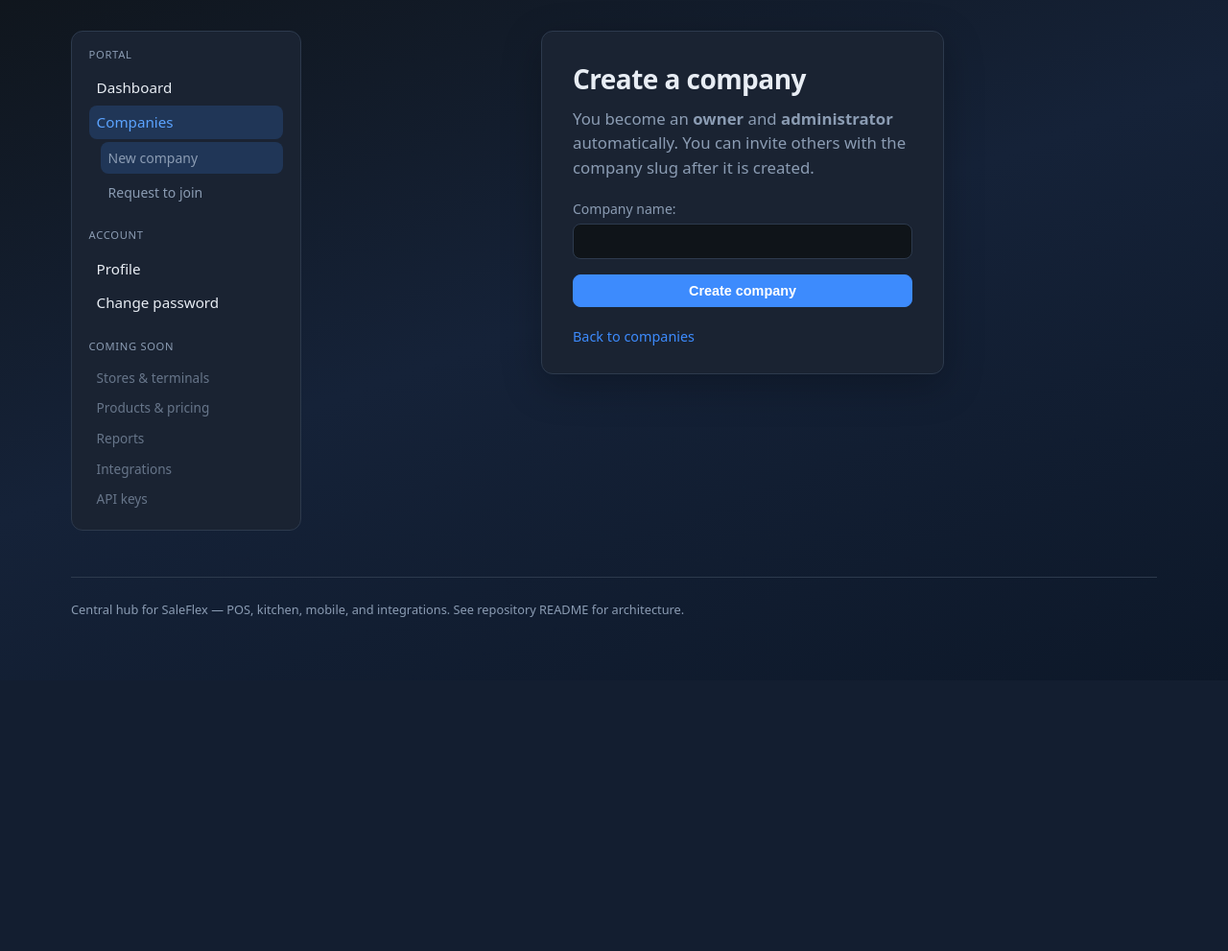
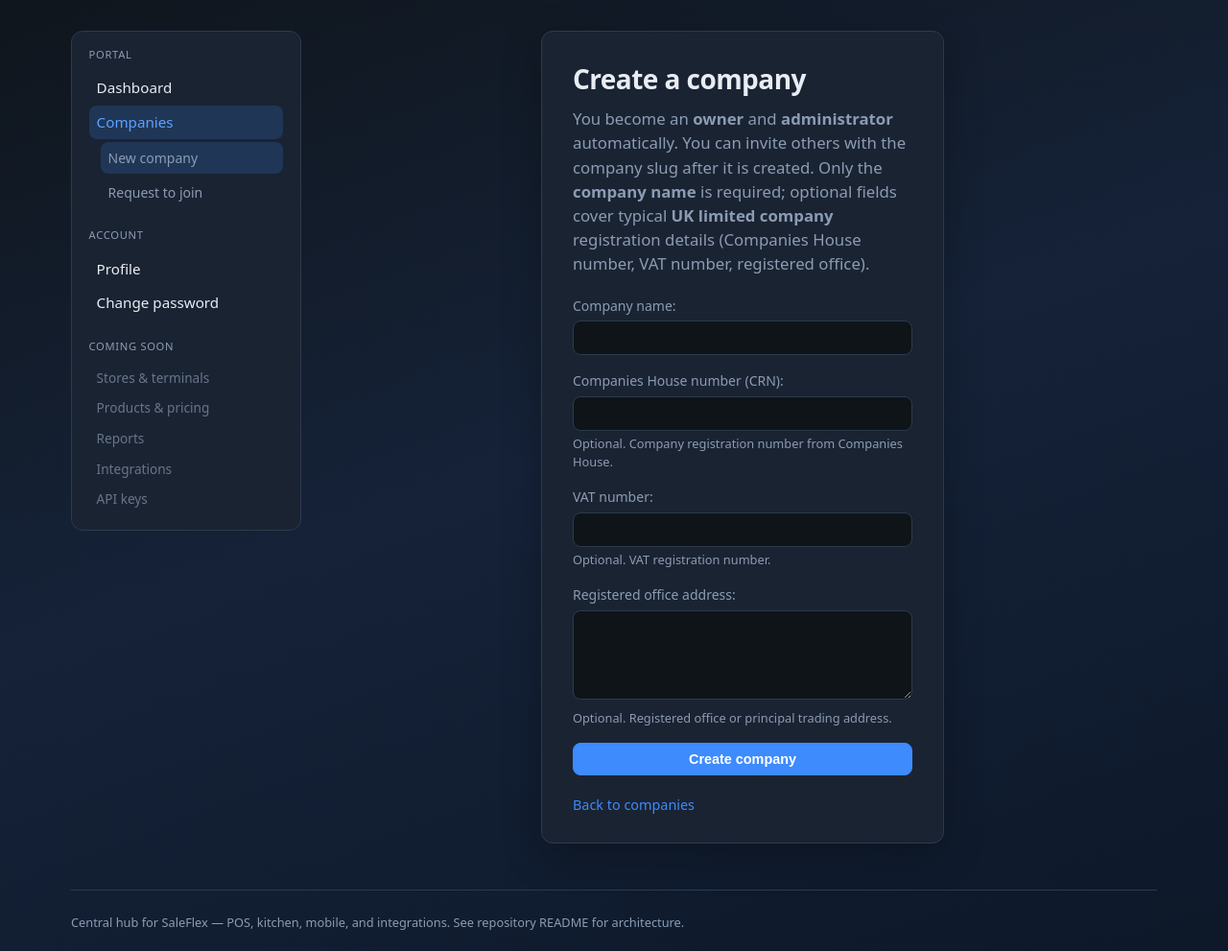
Before and after one commit to SaleFlex/SaleFlex.GATE, a Django app: page /companies/create/ in a window 1280 px wide. Shown: the part 91-1082 px from the top of the page at 96% size. Before the commit the page ends 734 px from the top, so only its background shows below. Run offline with Django 5.2, Linux system fonts and the light colour scheme; the visitor is signed in with stand-in values (Sample User, id 1); data comes from the database, SQL or seed files in the repository.

Commit message:
Add optional company registration fields (CRN, VAT, registered office) on portal Company model with English UI and docs, removing country-prefixed column names.

```diff
--- a/pos_api_app/models/country.py
+++ b/pos_api_app/models/country.py
@@ -31,7 +31,7 @@ class Country(models.Model):
     # Short code of the country, e.g., "US" or "TR"
     code = models.CharField(max_length=50, null=True, blank=True)
 
-    # Abbreviation or short name of the country, e.g., "USA" or "Türkiye"
+    # Abbreviation or short name of the country, e.g., "USA" or "TR"
     short_name = models.CharField(max_length=50, null=True, blank=True)
 
     # Currency code of the country, e.g., "USD" or "TRY"
--- a/web_ui_app/forms.py
+++ b/web_ui_app/forms.py
@@ -28,7 +28,7 @@ from django.contrib.auth.forms import (
 )
 from django.contrib.auth.models import User
 
-from .models import UserProfile
+from .models import Company, UserProfile
 from .widgets import (
     AtomicEmailInput,
     AtomicFileInput,
@@ -119,11 +119,52 @@ class GateUserAvatarForm(forms.ModelForm):
         f.widget = AtomicFileInput(attrs={**f.widget.attrs})
 
 
+COMPANY_REGISTRATION_OPTIONAL_KEYS = (
+    "companies_house_number",
+    "vat_number",
+    "registered_office",
+)
+
+
+def registration_kwargs_from_cleaned(cleaned_data: dict) -> dict[str, str]:
+    """Map optional registration fields from a create form's cleaned_data to model kwargs."""
+    out: dict[str, str] = {}
+    for key in COMPANY_REGISTRATION_OPTIONAL_KEYS:
+        raw = cleaned_data.get(key)
+        if raw is None:
+            out[key] = ""
+        elif isinstance(raw, str):
+            out[key] = raw.strip()
+        else:
+            out[key] = str(raw)
+    return out
+
+
 class CompanyCreateForm(forms.Form):
     name = forms.CharField(
         max_length=200,
         label="Company name",
         widget=AtomicTextInput(attrs={"autocomplete": "organization"}),
+    )
+    companies_house_number = forms.CharField(
+        required=False,
+        max_length=32,
+        label="Companies House number (CRN)",
+        help_text="Optional. Company registration number from Companies House.",
+        widget=AtomicTextInput(attrs={"autocomplete": "off"}),
+    )
+    vat_number = forms.CharField(
+        required=False,
+        max_length=32,
+        label="VAT number",
+        help_text="Optional. VAT registration number.",
+        widget=AtomicTextInput(attrs={"autocomplete": "off"}),
+    )
+    registered_office = forms.CharField(
+        required=False,
+        label="Registered office address",
+        help_text="Optional. Registered office or principal trading address.",
+        widget=AtomicTextarea(attrs={"rows": 3}),
     )
 
     def clean_name(self) -> str:
@@ -131,6 +172,41 @@ class CompanyCreateForm(forms.Form):
         if not n:
             raise forms.ValidationError("Enter a company name.")
         return n
+
+
+class CompanyRegistrationForm(forms.ModelForm):
+    """Owner/admin: edit display name and optional registration fields (slug unchanged)."""
+
+    class Meta:
+        model = Company
+        fields = ("name",) + COMPANY_REGISTRATION_OPTIONAL_KEYS
+
+    def __init__(self, *args, **kwargs):
+        super().__init__(*args, **kwargs)
+        self.fields["name"].widget = AtomicTextInput(
+            attrs={**self.fields["name"].widget.attrs, "autocomplete": "organization"}
+        )
+        self.fields["registered_office"].widget = AtomicTextarea(
+            attrs={**self.fields["registered_office"].widget.attrs, "rows": 4}
+        )
+        for key in COMPANY_REGISTRATION_OPTIONAL_KEYS:
+            if key == "registered_office":
+                continue
+            f = self.fields[key]
+            f.widget = AtomicTextInput(attrs={**f.widget.attrs, "autocomplete": "off"})
+
+    def clean_name(self) -> str:
+        n = (self.cleaned_data.get("name") or "").strip()
+        if not n:
+            raise forms.ValidationError("Enter a company name.")
+        return n
+
+    def clean(self):
+        data = super().clean()
+        for name, val in list(data.items()):
+            if isinstance(val, str):
+                data[name] = val.strip()
+        return data
 
 
 class CompanyJoinForm(forms.Form):
--- a/web_ui_app/models.py
+++ b/web_ui_app/models.py
@@ -54,11 +54,36 @@ class Company(models.Model):
 
     name = models.CharField(max_length=200)
     slug = models.SlugField(max_length=96, unique=True, db_index=True)
+    # Optional registration details (aligned with typical UK limited-company data; only name is required)
+    companies_house_number = models.CharField(
+        max_length=32,
+        blank=True,
+        verbose_name="Companies House number",
+        help_text="Company registration number (CRN) from Companies House, if applicable.",
+    )
+    vat_number = models.CharField(
+        max_length=32,
+        blank=True,
+        verbose_name="VAT number",
+        help_text="VAT registration number, if applicable.",
+    )
+    registered_office = models.TextField(
+        blank=True,
+        verbose_name="Registered office address",
+        help_text="Registered office or principal trading address, if recorded.",
+    )
     created_at = models.DateTimeField(auto_now_add=True)
     updated_at = models.DateTimeField(auto_now=True)
 
     def __str__(self) -> str:
         return self.name
+
+    def has_registration_details(self) -> bool:
+        return bool(
+            self.companies_house_number
+            or self.vat_number
+            or self.registered_office
+        )
 
 
 class CompanyMembership(models.Model):
--- a/web_ui_app/static/web_ui_app/css/base.css
+++ b/web_ui_app/static/web_ui_app/css/base.css
@@ -416,3 +416,19 @@ footer.site { margin-top: 3rem; padding-top: 1.5rem; border-top: 1px solid var(-
     color: var(--text);
     font: inherit;
 }
+
+.registration-dl {
+    margin: 0 0 1.5rem;
+    display: grid;
+    grid-template-columns: minmax(8rem, 12rem) 1fr;
+    gap: 0.35rem 1.25rem;
+}
+.registration-dl dt {
+    color: var(--muted);
+    font-size: 0.8rem;
+    font-weight: 600;
+}
+.registration-dl dd {
+    margin: 0;
+}
+.company-registration-form { margin-bottom: 1.5rem; }
--- a/web_ui_app/templates/web_ui_app/company_create.html
+++ b/web_ui_app/templates/web_ui_app/company_create.html
@@ -5,7 +5,7 @@
 {% block portal_content %}
 <div class="card card-narrow">
     <h1>Create a company</h1>
-    <p class="lead lead-tight">You become an <strong>owner</strong> and <strong>administrator</strong> automatically. You can invite others with the company slug after it is created.</p>
+    <p class="lead lead-tight">You become an <strong>owner</strong> and <strong>administrator</strong> automatically. You can invite others with the company slug after it is created. Only the <strong>company name</strong> is required; optional fields cover typical <strong>UK limited company</strong> registration details (Companies House number, VAT number, registered office).</p>
     <form method="post" action="">
         {% csrf_token %}
         {% for field in form %}
--- a/web_ui_app/views/company_create.py
+++ b/web_ui_app/views/company_create.py
@@ -28,7 +28,7 @@ from django.db import transaction
 from django.http import HttpRequest, HttpResponse
 from django.shortcuts import redirect, render
 
-from ..forms import CompanyCreateForm
+from ..forms import CompanyCreateForm, registration_kwargs_from_cleaned
 from ..models import Company, CompanyMembership
 from .company_helpers import make_unique_slug
 
@@ -41,7 +41,11 @@ def company_create(request: HttpRequest) -> HttpResponse:
             name = form.cleaned_data["name"].strip()
             slug = make_unique_slug(name)
             with transaction.atomic():
-                company = Company.objects.create(name=name, slug=slug)
+                company = Company.objects.create(
+                    name=name,
+                    slug=slug,
+                    **registration_kwargs_from_cleaned(form.cleaned_data),
+                )
                 CompanyMembership.objects.create(
                     company=company,
                     user=request.user,
```
Also changed, not shown: docs/02-identity-tenancy-and-rbac.md (+1 -1 lines), docs/08-public-web-portal-landing-and-accounts.md (+2 -2 lines), docs/09-portal-companies-ownership-and-deletion.md (+17 -1 lines), web_ui_app/admin.py (+25 -1 lines), web_ui_app/templates/web_ui_app/company_detail.html (+34 -0 lines), web_ui_app/tests.py (+70 -0 lines), web_ui_app/views/company_detail.py (+18 -2 lines), README.md, docs/README.md.
